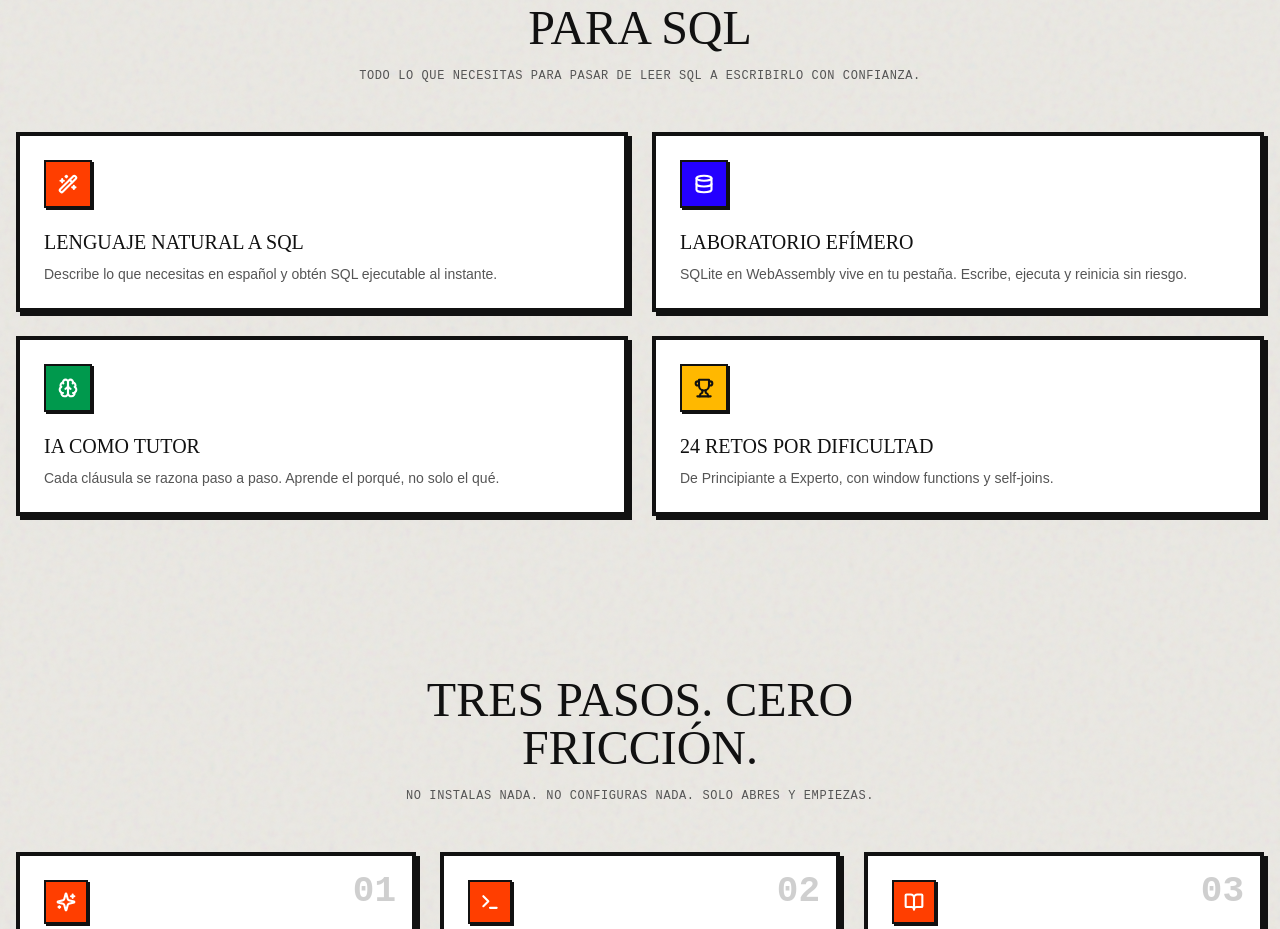
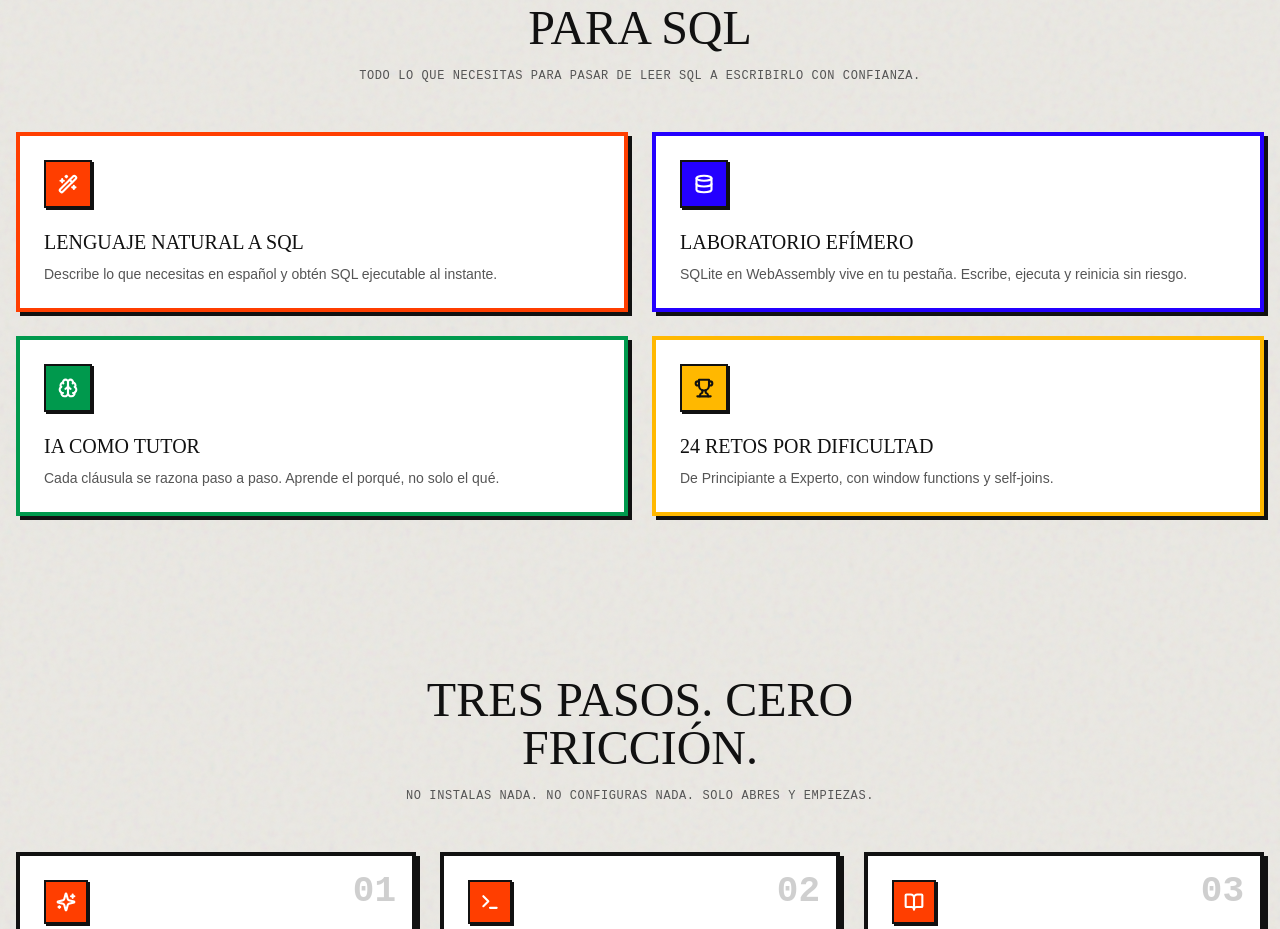
Before and after one commit to miguelcalzada-dev/sqlsense-ai, a Next.js app: page /sqlsense/ in a window 1280 px wide. Shown: the part 1380-2309 px from the top of the page. Built offline with nearby package versions, Linux system fonts and the light colour scheme.

Commit message:
style(features): colour each feature card border with its accent

```diff
--- a/app/page.tsx
+++ b/app/page.tsx
@@ -251,6 +251,7 @@ function Features() {
               {...fade}
               transition={{ ...fade.transition, delay: i * 0.05 }}
               className="card p-6"
+              style={{ borderColor: f.color }}
             >
               <div
                 className="grid h-12 w-12 place-items-center border-2 border-line shadow-brutal-sm"
```
